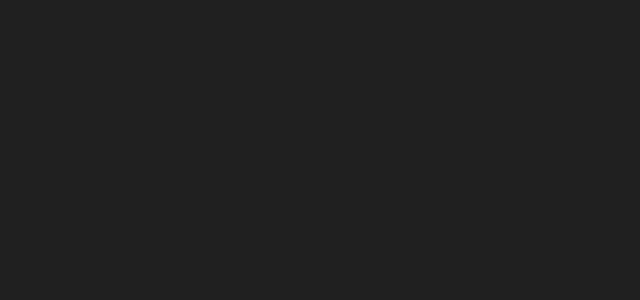
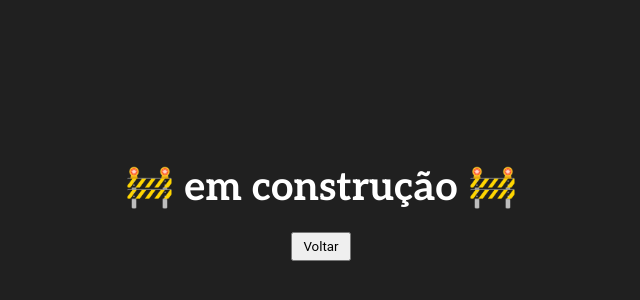
Before and after one commit to oElmoJr/elmojr.dev, a React (Create React App) app: page /portfolio in a window 1280 px wide. Before the commit this address had no page. Shown: the part 188-488 px from the top of the page, without its empty margins (319-959 px from the left). Built offline with nearby package versions, Linux system fonts and the light colour scheme.

Commit message:
change the document title and fix typo

```diff
--- a/public/index.html
+++ b/public/index.html
@@ -13,7 +13,7 @@
 
     <link rel="icon" href="%PUBLIC_URL%/favicon.ico" />
 
-    <title>Meus links</title>
+    <title>ElmoJr | Links</title>
   </head>
   <body>
     <noscript>Você prcessa habilitar o JavaScript para rodar esse app.</noscript>
--- a/src/components/Links/index.tsx
+++ b/src/components/Links/index.tsx
@@ -9,7 +9,7 @@
 
     return (
         <Container>
-            <Button onClick={() => navigate("/portifolio")} >Portifólio</Button>
+            <Button onClick={() => navigate("/portfolio")} >Portfólio</Button>
             <Social />
         </Container>
     )
--- a/src/pages/PageLinks/index.tsx
+++ b/src/pages/PageLinks/index.tsx
@@ -5,6 +5,9 @@
 import Links from "../../components/Links";
 
 export default function PageLinks() {
+
+    document.title = "ElmoJr | Links";
+
     return (
         <Container>
             <Header />
--- a/src/pages/Portifolio/index.tsx
+++ b/src/pages/Portfolio/index.tsx
@@ -5,6 +5,7 @@
 export default function Portifolio() {
 
     const navigate = useNavigate()
+    document.title = "ElmoJr | Portfolio";
 
     return (
         <Container>
--- a/src/routes.tsx
+++ b/src/routes.tsx
@@ -1,14 +1,14 @@
 import { Routes, Route, BrowserRouter } from "react-router-dom";
 
 import PageLinks from "./pages/PageLinks";
-import Portifolio from "./pages/Portifolio";
+import Portfolio from "./pages/Portfolio";
 
 export default function AppRoutes() {
   return (
     <BrowserRouter>
       <Routes>
         <Route path="/" element={<PageLinks />} />
-        <Route path="/portifolio" element={<Portifolio />} />
+        <Route path="/portfolio" element={<Portfolio />} />
       </Routes>
     </BrowserRouter>
   );
```
Also changed, not shown: src/pages/Portfolio/styles.ts (renamed from src/pages/Portifolio/styles.ts).
